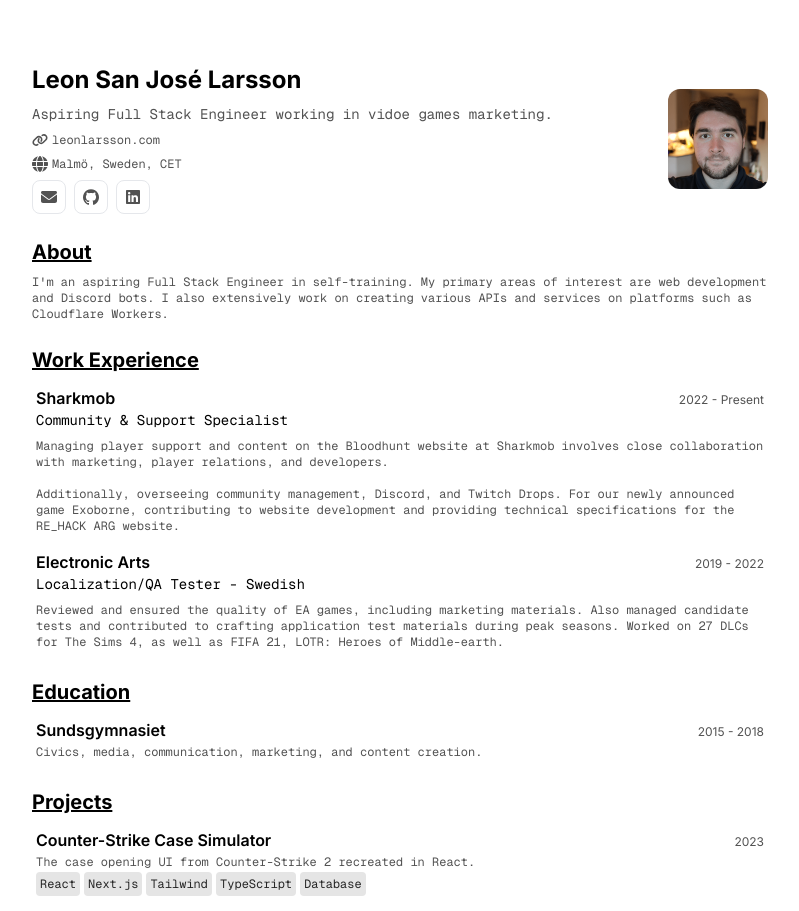
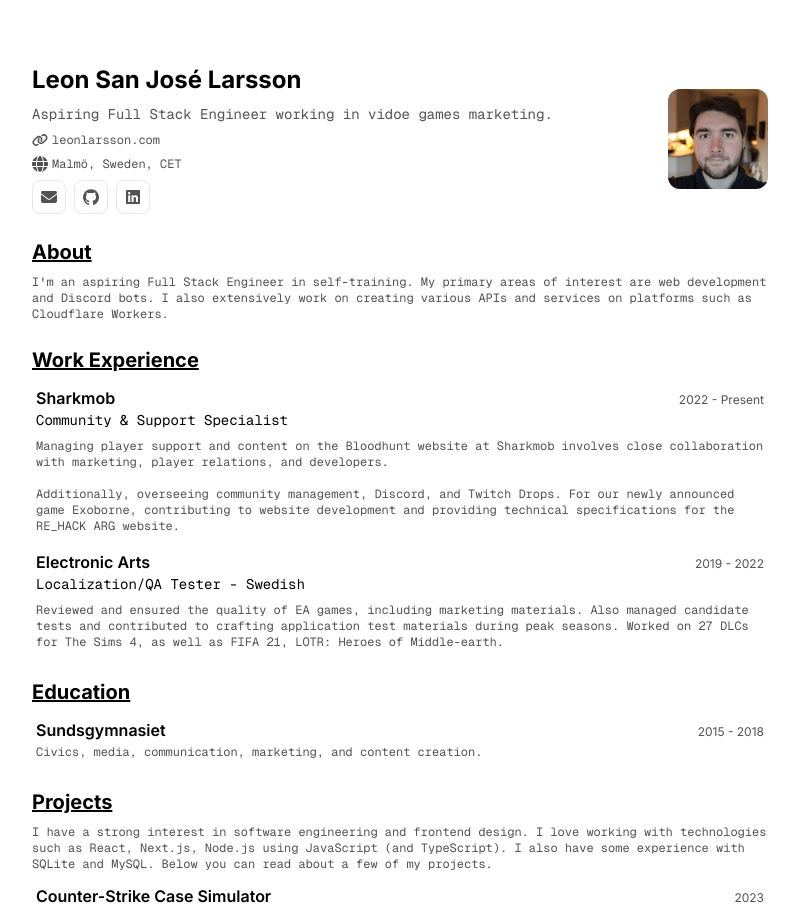
Before and after one commit to leonlarsson/leon-home, a Next.js app: page /cv-new in a window 1280 px wide. Shown: the top 911 px of the page, without its empty margins (240-1039 px from the left). Built offline with nearby package versions, Linux system fonts and the light colour scheme.

Commit message:
cv-new: add projects desc.

```diff
--- a/app/(cv-new)/cv-new/page.tsx
+++ b/app/(cv-new)/cv-new/page.tsx
@@ -140,6 +140,10 @@ export default () => {
       <div className="flex flex-col gap-2">
         <h2 className="text-xl font-bold underline">Projects</h2>
 
+        <p className="font-geist-mono text-xs text-neutral-600">
+          I have a strong interest in software engineering and frontend design. I love working with technologies such as React, Next.js, Node.js using JavaScript (and TypeScript). I also have some experience with SQLite and MySQL. Below you can read about a few of my projects.
+        </p>
+
         <div className="flex flex-col gap-2">
           {[...projects]
             .reverse()
```
